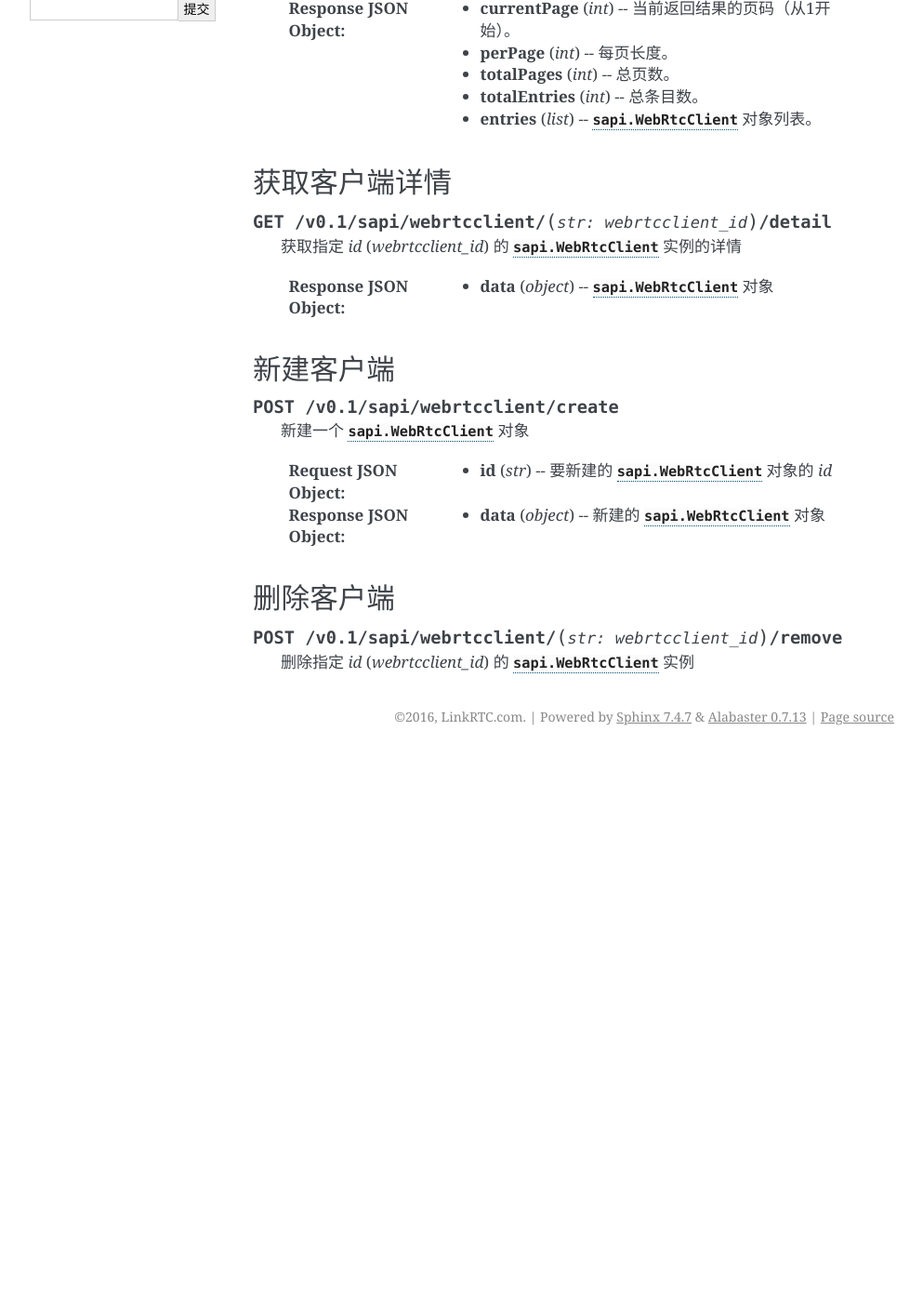
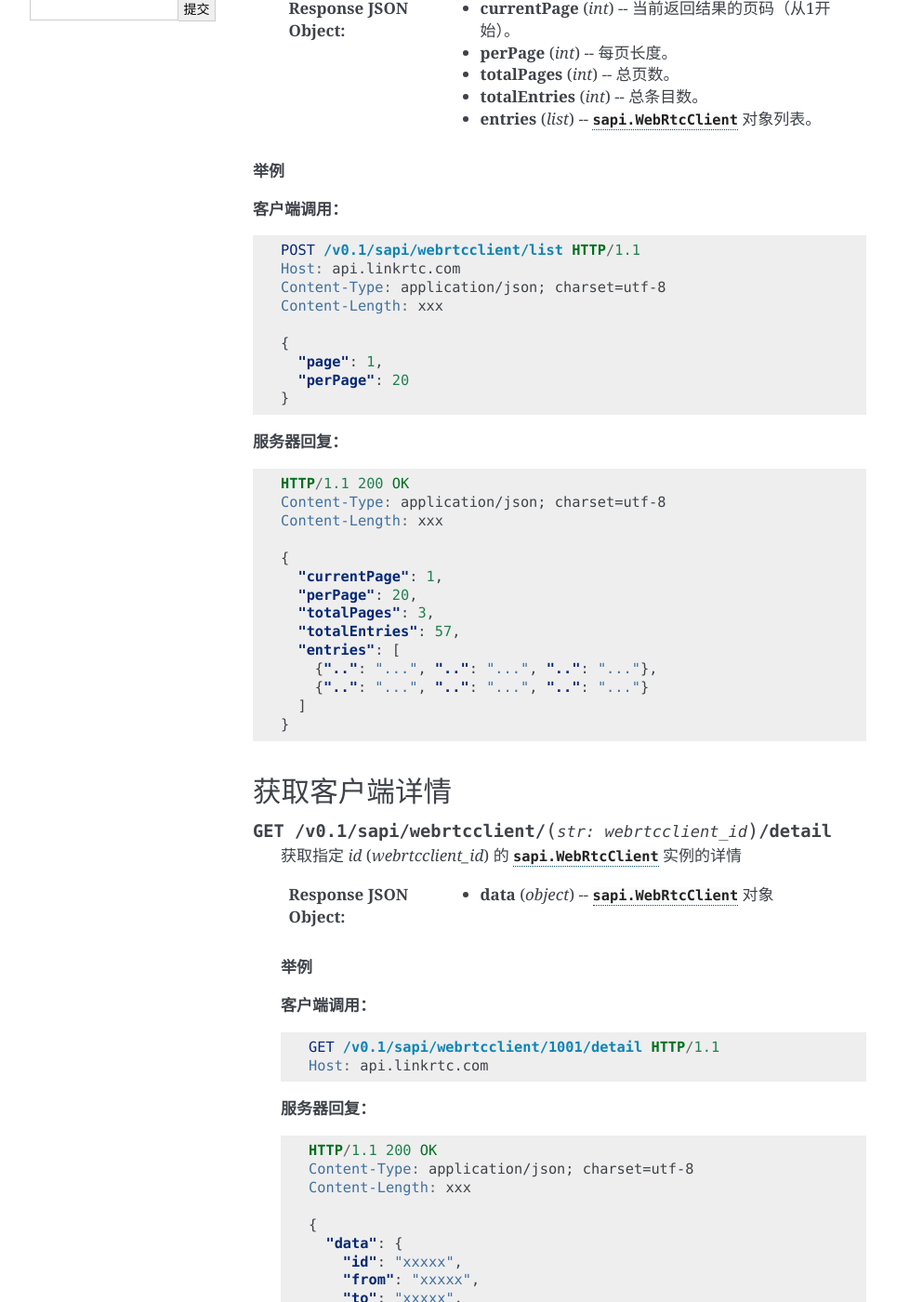
Before and after one commit to linkrtc/api_manual_zh, a Sphinx documentation site: the page built from docs/server_api/webrtc_client_api.rst, in a window 1280 px wide and 1400 px high, scrolled down 338 px. Shown: the whole window at 93% size, without its empty margins (148-1141 px from the left). Built offline with Sphinx 7.4.7, drawn with Linux system fonts in a browser that asks for light colours; before the commit the page ends 1148 px from its top, so only the background shows below that.

Commit message:
添加：一些举例

```diff
--- a/README.rst
+++ b/README.rst
@@ -4,13 +4,13 @@
 `Read the Docs`_ 构建状态:
 
 .. image:: https://readthedocs.org/projects/linrtc-api-manual-zh/badge/?version=latest
-  :target: http://linrtc-api-manual-zh.readthedocs.org/en/latest/?badge=latest
+  :target: http://linrtc-api-manual-zh.readthedocs.org/latest/?badge=latest
 
 .. image:: https://readthedocs.org/projects/linrtc-api-manual-zh/badge/?version=master
-  :target: http://linrtc-api-manual-zh.readthedocs.org/en/latest/?badge=master
+  :target: http://linrtc-api-manual-zh.readthedocs.org/latest/?badge=master
 
 .. image:: https://readthedocs.org/projects/linrtc-api-manual-zh/badge/?version=develop
-  :target: http://linrtc-api-manual-zh.readthedocs.org/en/latest/?badge=develop
+  :target: http://linrtc-api-manual-zh.readthedocs.org/latest/?badge=develop
 
 -------------
 目的
--- a/docs/server_api/webrtc_client_api.rst
+++ b/docs/server_api/webrtc_client_api.rst
@@ -16,6 +16,41 @@ WebRTC 客户端管理 API
   :>json int totalEntries: 总条目数。
   :>json list entries: :class:`sapi.WebRtcClient` 对象列表。
 
+.. rubric:: 举例
+
+**客户端调用：**
+
+.. code-block:: http
+
+  POST /v0.1/sapi/webrtcclient/list HTTP/1.1
+  Host: api.linkrtc.com
+  Content-Type: application/json; charset=utf-8
+  Content-Length: xxx
+
+  {
+    "page": 1,
+    "perPage": 20
+  }
+
+**服务器回复：**
+
+.. code-block:: http
+
+  HTTP/1.1 200 OK
+  Content-Type: application/json; charset=utf-8
+  Content-Length: xxx
+
+  {
+    "currentPage": 1,
+    "perPage": 20,
+    "totalPages": 3,
+    "totalEntries": 57,
+    "entries": [
+      {"..": "...", "..": "...", "..": "..."},
+      {"..": "...", "..": "...", "..": "..."}
+    ]
+  }
+
 获取客户端详情
 ===============
 
@@ -24,6 +59,32 @@ WebRTC 客户端管理 API
   获取指定 `id` (`webrtcclient_id`) 的 :class:`sapi.WebRtcClient` 实例的详情
 
   :>json object data: :class:`sapi.WebRtcClient` 对象
+
+  .. rubric:: 举例
+
+  **客户端调用：**
+
+  .. code-block:: http
+
+    GET /v0.1/sapi/webrtcclient/1001/detail HTTP/1.1
+    Host: api.linkrtc.com
+
+  **服务器回复：**
+
+  .. code-block:: http
+
+    HTTP/1.1 200 OK
+    Content-Type: application/json; charset=utf-8
+    Content-Length: xxx
+
+    {
+      "data": {
+        "id": "xxxxx",
+        "from": "xxxxx",
+        "to": "xxxxx",
+        "...": "..."
+      }
+    }
 
 新建客户端
 ===========
```
Also changed, not shown: docs/client_api/intro.rst (+5 -7 lines).
